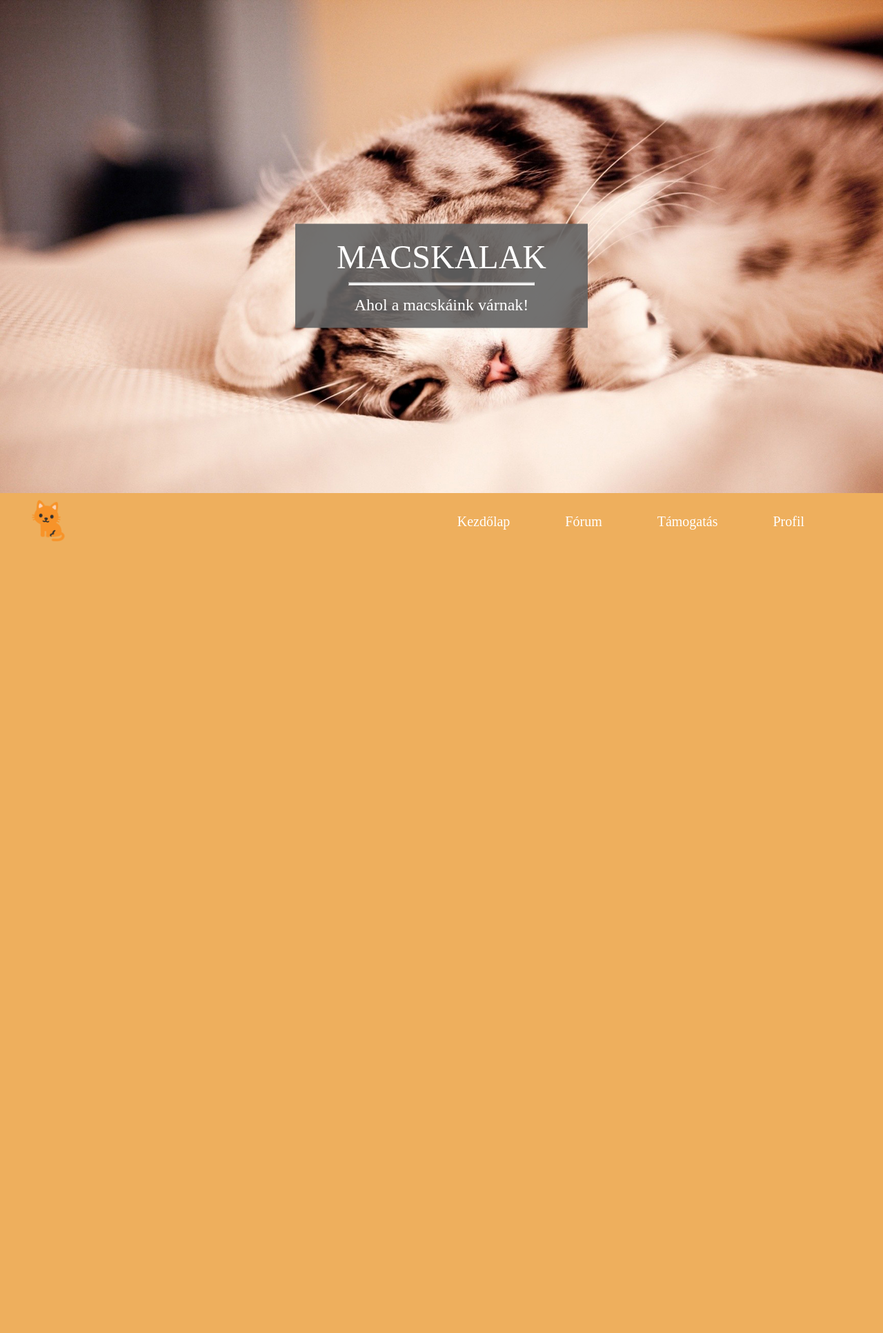
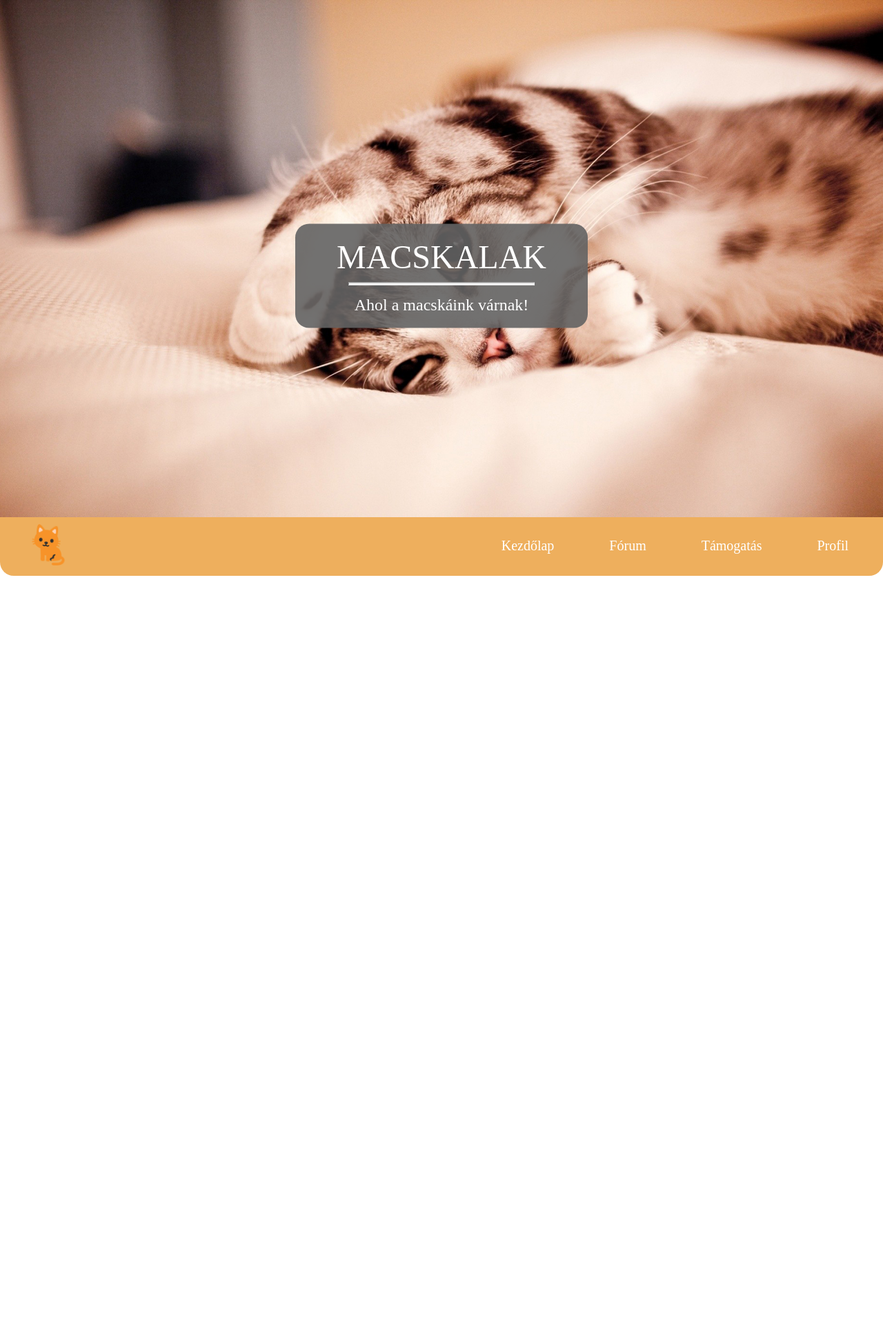
Before and after one commit to Valesz/Webterv-projekt, a PHP site: page /HTML/index.html in a window 1280 px wide. Shown: the whole page at 69% size. Before the commit the page ends 785 px from the top, so only its background shows below. Run offline with PHP 8.4, Linux system fonts and the light colour scheme.

Commit message:
Változtatás a nav bar-on

```diff
--- a/Projektmunka/CSS/Index.css
+++ b/Projektmunka/CSS/Index.css
@@ -3,8 +3,8 @@
     padding: 0;
 }
 
-body, html {
-    height: 100%;
+html {
+
 }
 
 @keyframes megjelenes {
@@ -18,7 +18,7 @@
 
 header {
     background-image: url(../Kepek/lyingcat.jpg);
-    min-height: 100%;
+    height: 750px;
     margin: 0;
     background-position: center;
     background-size: cover;
@@ -38,6 +38,7 @@
     color: white;
     position: absolute;
     text-align: center;
+    border-radius: 20px;
 }
 
 .cim {
@@ -57,17 +58,19 @@
 }
 
 nav {
+    position: sticky;
+    top: 2px;
+    overflow: none;
+    animation: megjelenes 500ms ease-in;
+}
+
+nav ul {
+    margin: auto;
+    list-style-type: none;
     width: 100%;
     background-color: rgb(238, 175, 93);
     height: 85px;
-    position: sticky;
-    margin: auto;
-    translate: 0 -100%;  /* Ez viszi feljebb */
-}
-
-nav ul {
-    list-style-type: none;
-    margin-right: 5%;
+    border-radius: 0 0 20px 20px;
 }
 
 nav ul li {
@@ -80,7 +83,7 @@
     width: 5%;
 }
 
-nav ul li a {
+a.gomb {
     padding: 30px;
     display: block;
     color: white;
@@ -90,24 +93,27 @@
     transition: all 500ms;
 }
 
-nav ul li a:hover {
+a.gomb:hover {
     transition: all 500ms;
     padding: 27px 25px;
     background-color: rgb(186, 138, 74);
     font-size: 25px;
 }
 
+li.icon-img-container {
+    display: flex;
+    float: left;
+}
+
 .icon-img {
     padding: 10px 20px;
-    height: 70%;
-    display: flex;
-    float: left;
+    height: 60px;
     margin-left: 20px;
     transition: all 500ms;
 }
 
 .icon-img:hover {
-    height: 80%;
+    height: 68px;
     padding: 8px 25px;
     background-color: rgb(186, 138, 74);
     transition: all 500ms;
--- a/Projektmunka/HTML/index.html
+++ b/Projektmunka/HTML/index.html
@@ -16,13 +16,74 @@
         </div>
     </header>
     <nav>
-        <a href=""><img src="../Kepek/cat.png" class="icon-img" alt=""></a>
         <ul>
-            <li><a href="">Profil</a></li>
-            <li><a href="">Támogatás</a></li>
-            <li><a href="">Fórum</a></li>
-            <li><a href="">Kezdőlap</a></li>
+            <li><a href="" class="gomb">Profil</a></li>
+            <li><a href="" class="gomb">Támogatás</a></li>
+            <li><a href="" class="gomb">Fórum</a></li>
+            <li><a href="" class="gomb">Kezdőlap</a></li>
+            <li class="icon-img-container"><a href=""><img src="../Kepek/cat.png" class="icon-img" alt=""></a></li>
         </ul>
     </nav>
+    <br>
+    <br>
+    <br>
+    <br>
+    <br>
+    <br>
+    <br>
+    <br>
+    <br>
+    <br>
+    <br>
+    <br>
+    <br>
+    <br>
+    <br>
+    <br>
+    <br>
+    <br>
+    <br>
+    <br>
+    <br>
+    <br>
+    <br>
+    <br>
+    <br>
+    <br>
+    <br>
+    <br>
+    <br>
+    <br>
+    <br>
+    <br>
+    <br>
+    <br>
+    <br>
+    <br>
+    <br>
+    <br>
+    <br>
+    <br>
+    <br>
+    <br>
+    <br>
+    <br>
+    <br>
+    <br>
+    <br>
+    <br>
+    <br>
+    <br>
+    <br>
+    <br>
+    <br>
+    <br>
+    <br>
+    <br>
+    <br>
+    <br>
+    <br>
+    <br>
+    <br>
 </body>
 </html>
```
